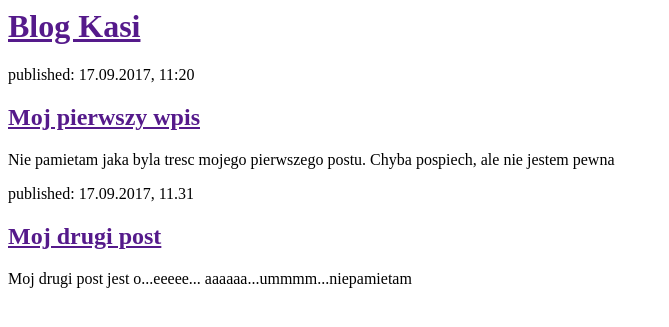
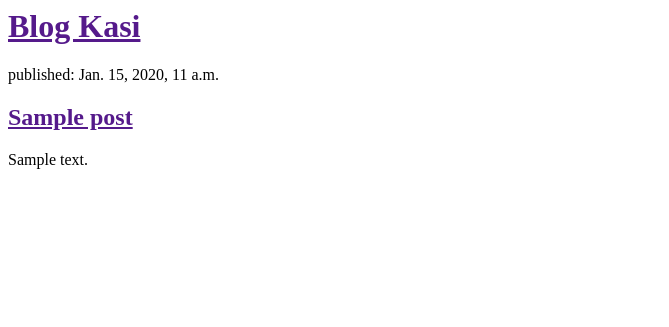
Before and after one commit to kosmicznasila/my-first-blog, a Django app: template blog/templates/blog/post_list.html in a window 1280 px wide. Shown: the top 327 px of the page, without its empty margins (0-669 px from the left). Run offline with Django 3.2, Linux system fonts and the light colour scheme; the template is opened without the code that fills it: values that come from a table or form of the project are taken from there, others are empty; tables that the repository leaves empty hold one stand-in row (values such as "Sample post").

Commit message:
modyfikacj szablony, by pokazywal posty z bazy danych

```diff
--- a/blog/models.py
+++ b/blog/models.py
@@ -8,9 +8,12 @@ class Post(models.Model):
     created_date= models.DateTimeField(default=timezone.now)
     published_date = models.DateTimeField(blank=True, null=True)
 
-def publish(self):
-    self.published_date=timezone.now()
-    self.save()
+    def publish(self):
+        self.published_date=timezone.now()
+        self.save()
 
-def __str__(self):
-    return self.title
+    def __str__(self):
+        return self.title
+
+    def __repr__(self):
+        return self.title
--- a/blog/templates/blog/post_list.html
+++ b/blog/templates/blog/post_list.html
@@ -6,17 +6,13 @@
     <div>
       <h1><a href="">Blog Kasi</a></h1>
     </div>
+{% for post in posts %}
+    <div>
+      <p>published: {{post.published_date}}</p>
+      <h2><a href="">{{post.title}}</a></h2>
+      <p>{{post.text|linebreaksbr}}</p>
+    </div>
+{% endfor %}
 
-    <div>
-      <p>published: 17.09.2017, 11:20</p>
-      <h2><a href="">Moj pierwszy wpis</a></h2>
-      <p>Nie pamietam jaka byla tresc mojego pierwszego postu. Chyba pospiech, ale nie jestem pewna</p>
-    </div>
-
-    <div>
-      <p>published: 17.09.2017, 11.31</p>
-      <h2><a href="">Moj drugi post</a></h2>
-      <p>Moj drugi post jest o...eeeee... aaaaaa...ummmm...niepamietam</p>
-    </div>
   </body>
 </html>
--- a/blog/views.py
+++ b/blog/views.py
@@ -1,4 +1,7 @@
 from django.shortcuts import render
+from django.utils import timezone
+from .models import Post
 
 def post_list(request):
-    return render(request, 'blog/post_list.html', {})
+    posts=Post.objects.filter(published_date__lte=timezone.now()).order_by('published_date')
+    return render(request, 'blog/post_list.html', {'posts':posts})
```
